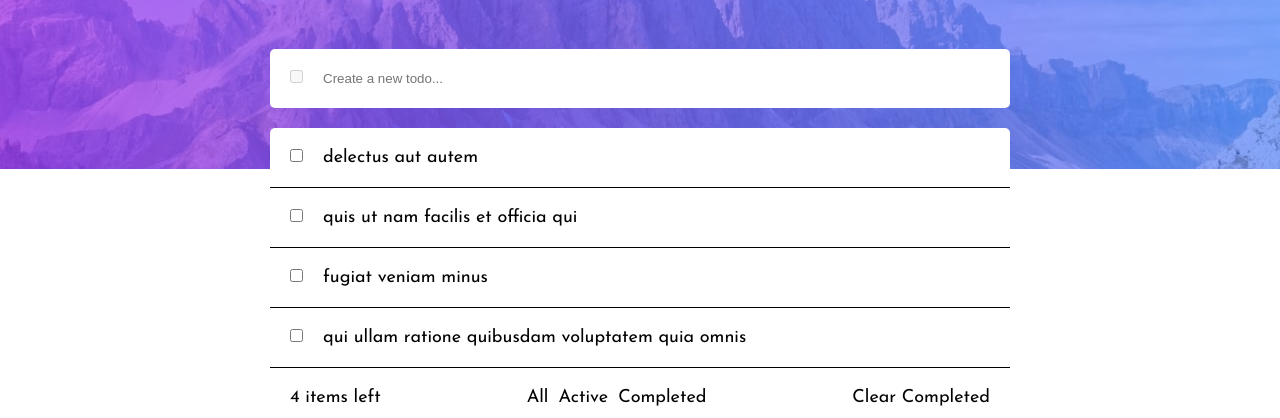
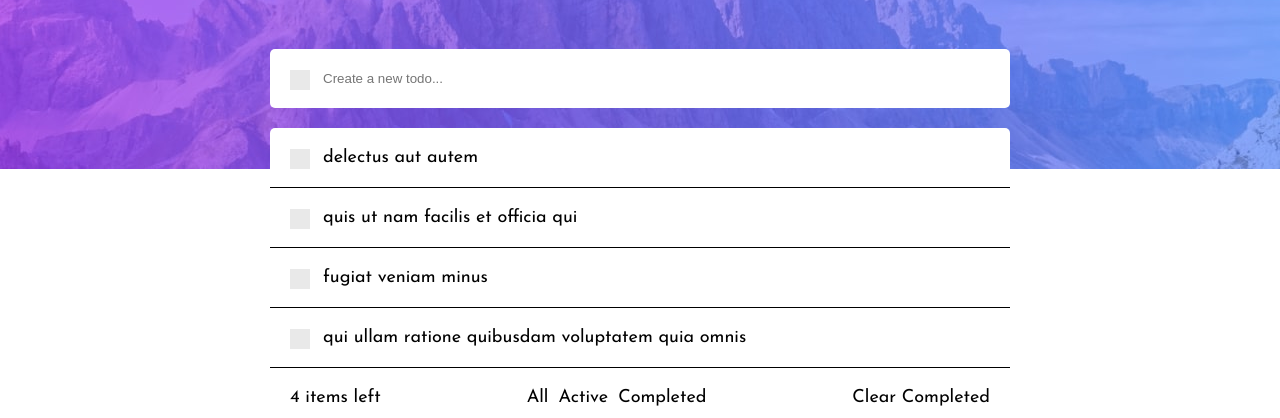
Before and after one commit to leopaul29/frontendmentor-todo-app-main, an Angular app in the folder frontendmentor-todo-app-main/: page / in a window 1280 px wide. Shown: the part 131-549 px from the top of the page. Built offline with nearby package versions, Linux system fonts and the light colour scheme.

Commit message:
style: input checkbox

```diff
--- a/frontendmentor-todo-app-main/src/app/todo-list/todo-list.component.css
+++ b/frontendmentor-todo-app-main/src/app/todo-list/todo-list.component.css
@@ -39,8 +39,48 @@
   border-bottom: 1px solid;
   display: flex;
   flex-direction: row;
+  align-items: center;
 }
 .complete {
+}
+/* https://stackoverflow.com/questions/1120879/css-checkbox-input-styling*/
+input[type=checkbox] {
+  position: relative;
+  cursor: pointer;
+}
+input[type=checkbox]:before {
+  content: "";
+  display: block;
+  position: absolute;
+  width: 20px;
+  height: 20px;
+  top: 0;
+  left: 0;
+  background-color:#e9e9e9;
+}
+input[type=checkbox]:checked:before {
+  content: "";
+  display: block;
+  position: absolute;
+  width: 20px;
+  height: 20px;
+  top: 0;
+  left: 0;
+  background-color:#1E80EF;
+}
+input[type=checkbox]:checked:after {
+  content: "";
+  display: block;
+  width: 5px;
+  height: 10px;
+  border: solid white;
+  border-width: 0 2px 2px 0;
+  -webkit-transform: rotate(45deg);
+  -ms-transform: rotate(45deg);
+  transform: rotate(45deg);
+  position: absolute;
+  top: 2px;
+  left: 6px;
 }
 .badge {
   display: none;
--- a/frontendmentor-todo-app-main/src/app/todo-list/todo-list.component.html
+++ b/frontendmentor-todo-app-main/src/app/todo-list/todo-list.component.html
@@ -6,7 +6,7 @@
 </header>
 
 <div class="todoform tile light">
-  <input type="checkbox" disabled>
+  <input type="checkbox" class="complete" disabled>
   <input id="new-todo" #todoName placeholder="Create a new todo..." class="item_label"
     (keydown.enter)="add(todoName.value); todoName.value=''" />
 </div>
```
